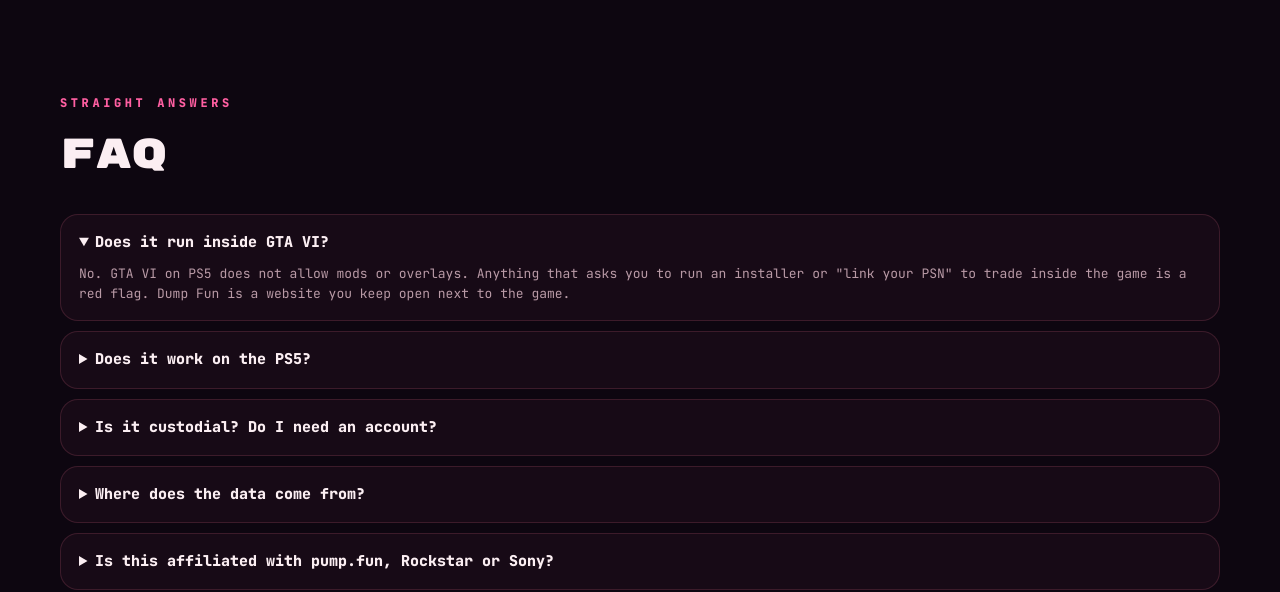
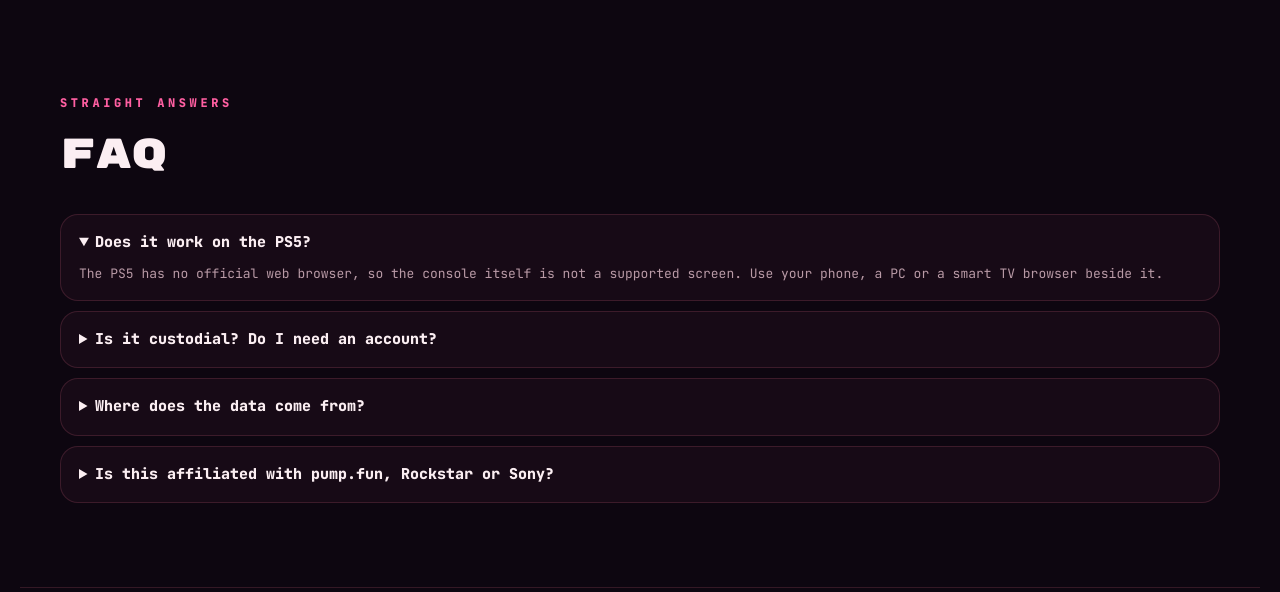
Before and after one commit to asdfghdevv/dump-fun, a plain HTML site: page index.html in a window 1280 px wide. Shown: the part 3898-4490 px from the top of the page. Drawn offline with Linux system fonts and the light colour scheme; no server answers.

Commit message:
Remove the in-game FAQ entry

```diff
--- a/index.html
+++ b/index.html
@@ -165,10 +165,6 @@ npx serve .</code></pre>
         </div>
         <div class="df-faq">
           <details open>
-            <summary>Does it run inside GTA VI?</summary>
-            <p>No. GTA VI on PS5 does not allow mods or overlays. Anything that asks you to run an installer or "link your PSN" to trade inside the game is a red flag. Dump Fun is a website you keep open next to the game.</p>
-          </details>
-          <details>
             <summary>Does it work on the PS5?</summary>
             <p>The PS5 has no official web browser, so the console itself is not a supported screen. Use your phone, a PC or a smart TV browser beside it.</p>
           </details>
```
